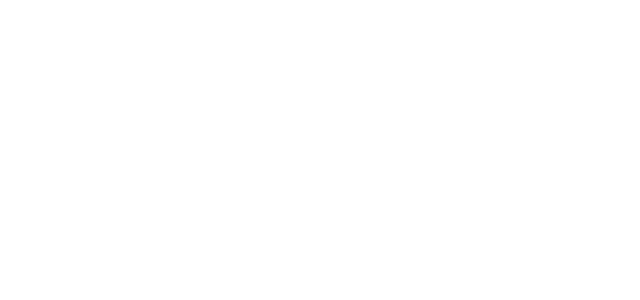
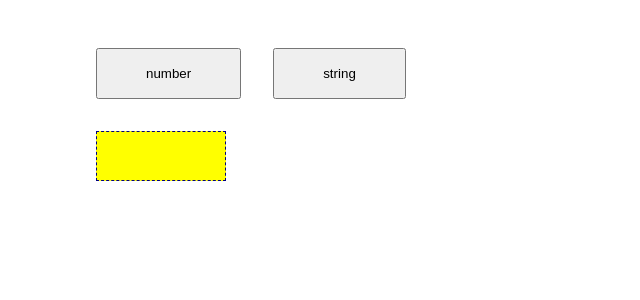
Before and after one commit to wmhsai/type-test-project, a React (Create React App) app: page /Union in a window 1280 px wide. Before the commit this address had no page. Shown: the top 300 px of the page, without its empty margins (0-640 px from the left). Built offline with nearby package versions, Linux system fonts and the light colour scheme.

Commit message:
union type

```diff
--- a/src/pages/Test.tsx
+++ b/src/pages/Test.tsx
@@ -58,6 +58,14 @@
       >
         ObjectType
       </button>
+      <button
+        onClick={() => {
+          navigate("./Union");
+        }}
+        className="btn"
+      >
+        Union
+      </button>
     </div>
   );
 };
--- /dev/null
+++ b/src/pages/Union.tsx
@@ -0,0 +1,28 @@
+import { useState } from "react";
+
+const Union = () => {
+  const [data, setData] = useState<string | number>();
+  function calender(num1: number | string, num2: number | string) {
+    let res;
+    if (typeof num1 === "number" && typeof num2 === "number") {
+      res = num1 + num2;
+    } else {
+      res = num1.toString() + num2.toString();
+    }
+    return setData(res);
+  }
+
+  return (
+    <div>
+      <button onClick={() => calender(12, 4)} className="btn">
+        number
+      </button>
+      <button onClick={() => calender("12", "4")} className="btn">
+        string
+      </button>
+      <div className="data">{data}</div>
+    </div>
+  );
+};
+
+export default Union;
--- a/src/routes/MainRoutes.tsx
+++ b/src/routes/MainRoutes.tsx
@@ -1,12 +1,14 @@
 import { Route, Routes } from "react-router-dom";
 import ObjectType from "../pages/ObjectType";
 import Test from "../pages/Test";
+import Union from "../pages/Union";
 
 const MainRoutes = () => {
   return (
     <Routes>
       <Route path="/" element={<Test />} />
       <Route path="/ObjectType" element={<ObjectType />} />
+      <Route path="/Union" element={<Union />} />
     </Routes>
   );
 };
```
